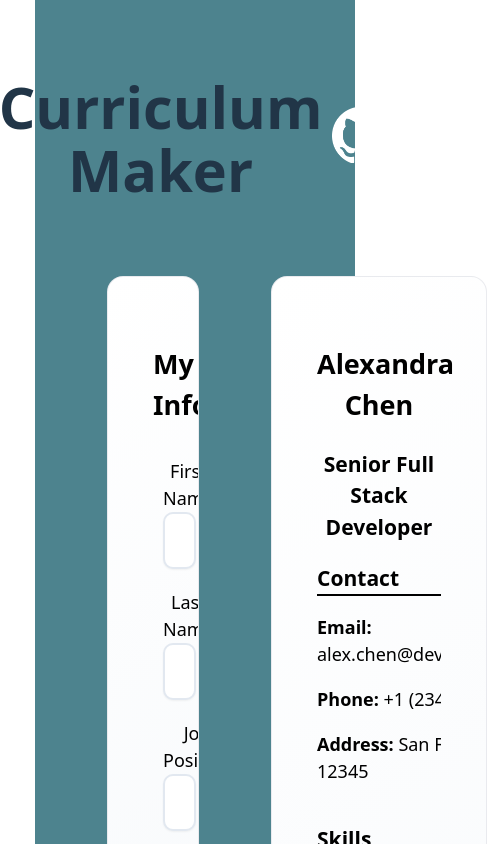
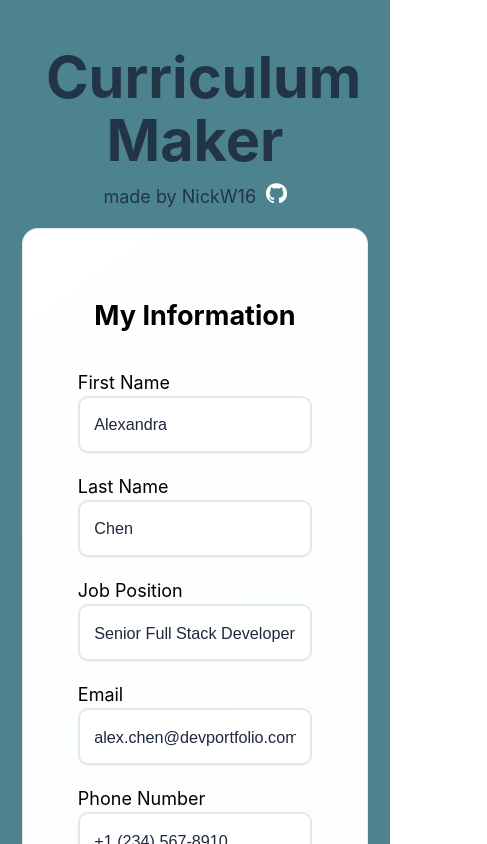
Before and after one commit to NickW16/CV-Application, a React (Vite) app: page / in a window 390 px wide. Shown: the top 844 px of the page, 487 px wide, since content can reach past the window. Built offline with nearby package versions, Linux system fonts and the light colour scheme.

Commit message:
Add responsiveness for mobile devices

```diff
--- a/src/App.jsx
+++ b/src/App.jsx
@@ -11,8 +11,9 @@ function App() {
 
   return (
      <>
-     <div id="title-and-icon">
-         <h1>Curriculum Maker</h1>
+     <h1>Curriculum Maker</h1>
+     <div id="github-credits">
+         made by NickW16
          <a href="https://github.com/NickW16/CV-Application" target="_blank">
             <img src={githubIcon} className="github-icon"  alt="github" />
             </a>
--- a/src/index.css
+++ b/src/index.css
@@ -1,5 +1,5 @@
 :root {
-  font-family: system-ui, Avenir, Helvetica, Arial, sans-serif;
+  font-family: 'Inter', sans-serif;
   font-size: 18px;
   line-height: 1.5;
   font-weight: 400;
@@ -38,6 +38,7 @@ body {
 
 h1 {
   font-size: 3.2em;
+  margin: 10px;
   line-height: 1.1;
 }
 
@@ -79,7 +80,7 @@ button:focus-visible {
 
 /* start edits*/
 
-#title-and-icon {
+#github-credits {
    display: flex;
    justify-content: center;
    align-items: center;
@@ -87,7 +88,7 @@ button:focus-visible {
 }
 
 .github-icon {
-   height: 3.2em;
+   height: 20px;
 }
 
 .github-icon:hover {
@@ -178,3 +179,24 @@ label {
     word-wrap: break-word;
     overflow-wrap: break-word.
 }
+
+@media (max-width: 1000px) {
+   body {
+      width: 100%;
+   }
+   .cv-app {
+      flex-direction: column;
+      align-items: center;
+   }
+
+   .cv-form {
+      height: auto;
+      width: 80%;
+      margin: 1rem; /* reduce margin on mobile */
+   }
+
+   .cv-preview {
+      height: auto;
+      width: 80%;
+   }
+}
```
